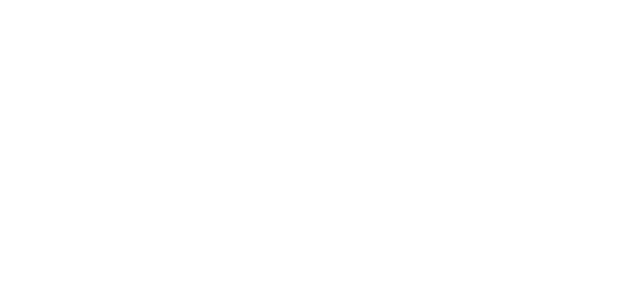
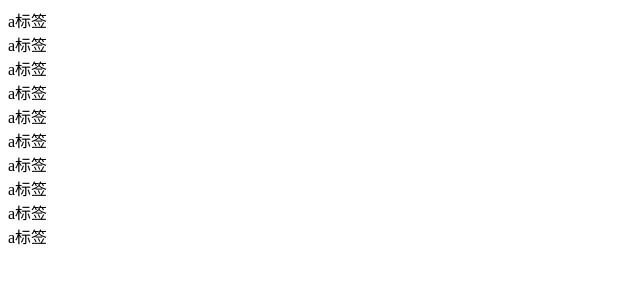
Before and after one commit to Garfield-0927/Front-End-Interview, a plain HTML site: page js/js/index.html in a window 1280 px wide. Shown: the whole page, without its empty margins (0-640 px from the left). Drawn offline with Linux system fonts and the light colour scheme.

Commit message:
this closure proto

```diff
--- a/js/js/index.html
+++ b/js/js/index.html
@@ -5,9 +5,9 @@
   <meta http-equiv="X-UA-Compatible" content="IE=edge">
   <meta name="viewport" content="width=device-width, initial-scale=1.0">
   <title>Document</title>
-  <script src="./闭包.js"></script>
+  <script src="./this.js" defer></script>
 </head>
 <body>
-
+  <div id="tag"></div>
 </body>
 </html>
--- /dev/null
+++ b/js/js/this.js
@@ -0,0 +1,188 @@
+// function fn1(){
+//   console.log(this);
+// }
+
+// fn1();  // window
+
+// fn1.call({x:100})   // {x:100}
+// const fn2 = fn1.bind({a:10});
+// fn2();    // {a:10}
+
+// const per = {
+//   name:'garfield',
+//   logThis(){
+//     console.log(this);
+//   },
+//   wait(){
+//     setTimeout(() => {
+//       console.log(this);
+//     }, 0);
+//   },
+//   watiAgain(){
+//     setTimeout(function(){
+//       console.log(this);
+//     }, 100);
+//   }
+// }
+// per.wait();   // {name:'garfield', .......}
+// per.watiAgain()   // window
+
+// function foo(){
+//   console.log(this);
+// }
+// let bar = new foo();
+
+
+//手写call
+// let obj1 = {
+//   name : 'garfield',
+//   age : 18
+// }
+
+// function outputInfo(a,b,c,d){
+//   console.log(this.name);
+//   console.log(this.age);
+//   console.log(a,b,c,d);
+// }
+
+// Function.prototype.newCall = function (thisArg){
+//   if (thisArg == null) {
+//     thisArg = window;
+//     this();
+//   } else{
+//     let newArgs = [];
+//     for (let i=1; i< arguments.length; i++){
+//       newArgs.push(arguments[i]);
+//     }
+//     thisArg.newMethod = this;
+//     let res = thisArg.newMethod(...newArgs);
+//     delete thisArg.newMethod;
+//     return res;
+//   }
+// }
+// outputInfo.newCall(obj1,1,2,3,4)
+
+// let fn2 = outputInfo.bind(obj1, 1,2,3,4)
+// fn2();
+
+// Function.prototype.newBind = function (thisArg){
+//   let thisFn = this;
+//   let newArgs = [];
+//   for (let i=1; i< arguments.length; i++){
+//     newArgs.push(arguments[i]);
+//   }
+
+//   let resfunction = ()=>{
+//     return thisFn.call(thisArg, ...newArgs)
+//   }
+
+//   return resfunction;
+// }
+// let fn2 = outputInfo.newBind(obj1, 1,2,3,4)
+// fn2();
+
+
+// Function.prototype.newApply = function (thisArg){
+//   if (thisArg == null) {
+//     thisArg = window;
+//     this();
+//   } else{
+//     let newArgs = arguments[1];
+//     thisArg.newMethod = this;
+//     let res = thisArg.newMethod(...newArgs);
+//     delete thisArg.newMethod;
+//     return res;
+//   }
+// }
+// outputInfo.newApply(obj1, [1,2,3,4])
+
+
+// 闭包实际应用
+// 1. privatalize data
+// function fn (){
+//   let PrivateData = {
+//     address:'shanghai pudong',
+//     married: false,
+//     phone: '1xxxxxxxxx',
+//     password: 'xxxx'
+//   }
+//   return {
+//     set: function (key, value){
+//       PrivateData[key] = value;
+//     },
+
+//     get: function (key){
+//       return PrivateData[key];
+//     }
+//   }
+// }
+
+// let bar = fn();
+// bar.set('address', 'Hubei Wuhan')
+// console.log(bar.get('married'));
+// console.log(bar.get('address'));
+
+
+// /**
+//  *
+//  * @param {执行函数}} fn
+//  * @param {延迟} time
+//  * @returns
+//  */
+// function debounce(fn, time){
+//   let timer = null;
+//   return function(){
+//     let args = Array.prototype.slice.call(arguments)
+//     if (timer) {
+//       clearTimeout(timer);
+//     }
+//     timer = setTimeout(()=>{
+//       fn.call(this, ...args)
+//     }, time)
+//   }
+// }
+
+// function sayHi(a,b){
+//   console.log(a);
+//   console.log(b);
+// }
+// debounce(sayHi,200)(111,222)
+
+// /**
+//  *
+//  * @param {function} fn
+//  * @param {delay time} delay
+//  * @returns
+//  */
+// function throttle(fn, delay){
+//   let timer;
+//   return function(){
+//     let args = Array.prototype.slice.call(arguments);
+//     let now = Date.now();
+//     if (!timer || now - timer > delay) {
+//       timer = now;
+//       fn.call(this,...args);
+//       return ;
+//     } else {
+//       timer = now;
+//       return ;
+//     }
+//   }
+// }
+
+// function btnevent(){
+//   console.log('111');
+// }
+// let btn = throttle(btnevent,2000);
+
+
+let div = document.getElementById('tag');
+for(let i = 0; i < 10; i++){
+  let a;
+  a = document.createElement('a');
+  a.innerHTML = 'a标签' + '<br>';
+  a.addEventListener('click',()=>{
+    alert(i);
+  })
+  div.appendChild(a);
+}
```
Also changed, not shown: 1 other file.
